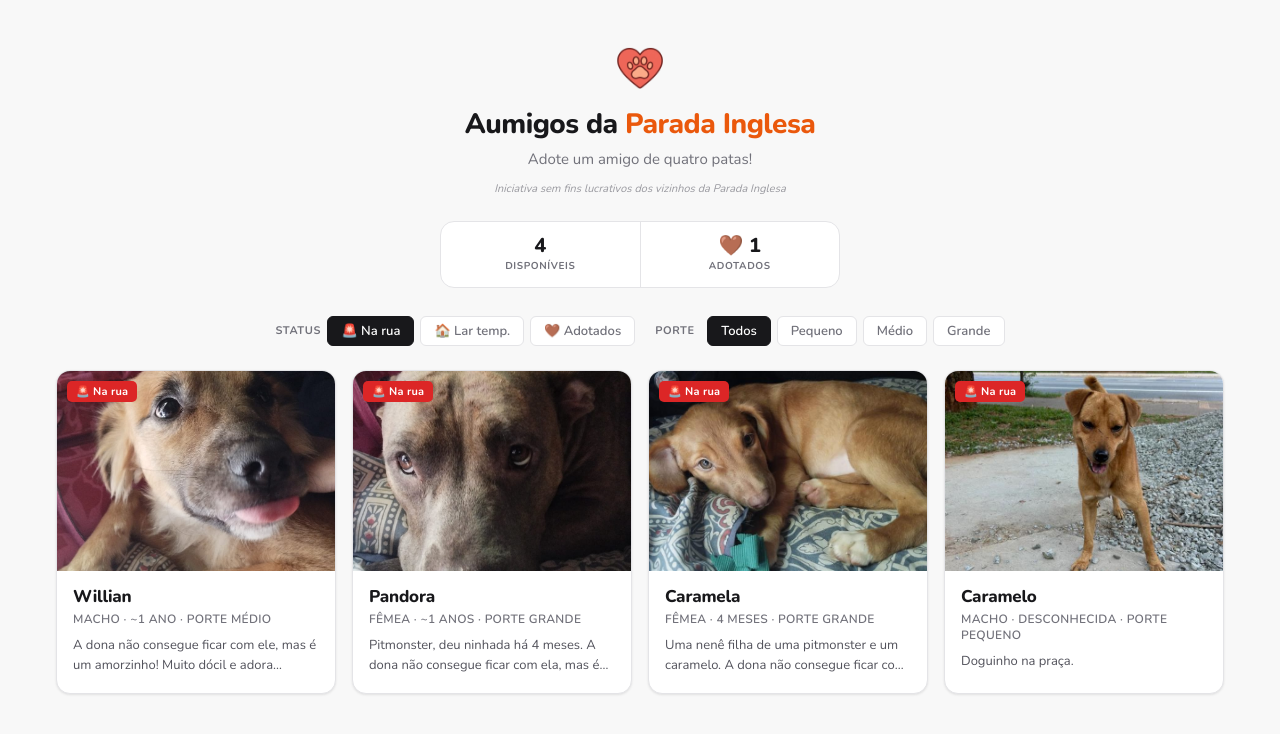
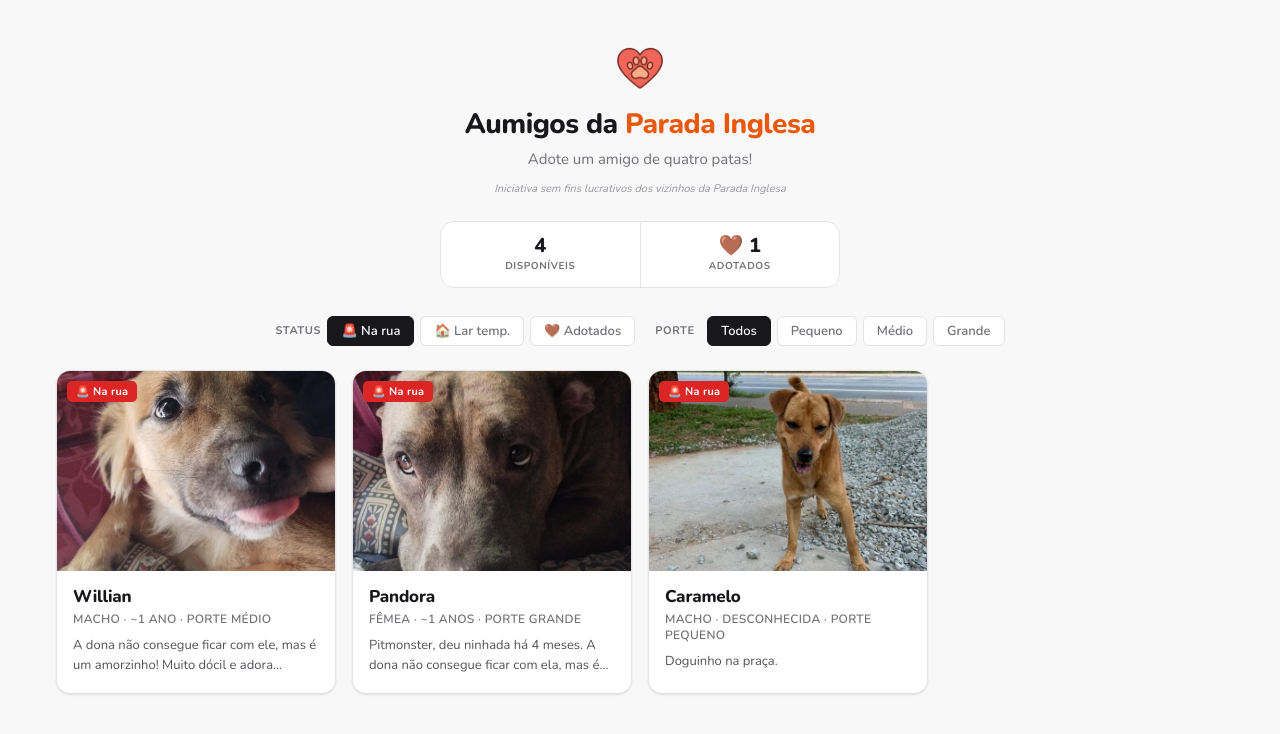
Before and after one commit to jusoper/aumigos-parada-inglesa, a React (Vite) app: page / in a window 1280 px wide. Shown: the top 734 px of the page. Built offline with nearby package versions, Linux system fonts and the light colour scheme.

Commit message:
Atualiza dados dos cachorros

```diff
--- a/src/data/dogs.js
+++ b/src/data/dogs.js
@@ -54,7 +54,7 @@ export const dogs = [
     sexo: 'Fêmea',
     idade: '4 meses',
     porte: 'Grande',
-    status: 'Na rua',
+    status: 'Adotada 🤎',
     temperamento: 'Dócil e brincalhona',
     vacinado: 'Não',
     castrado: 'Não',
```
